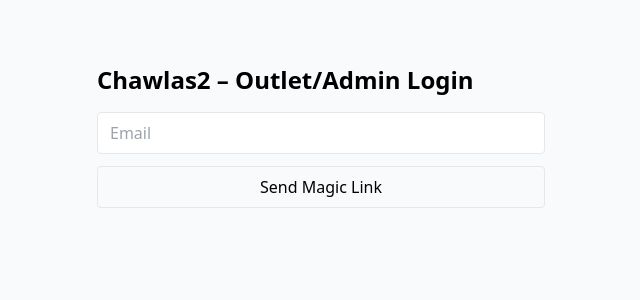
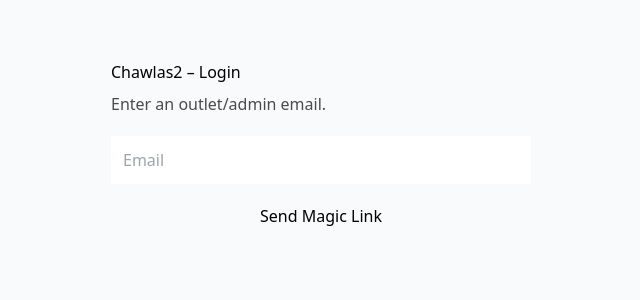
Before and after one commit to mjdigitalservices59/Chawlas-2-Loyalty-Program, a Next.js app: page / in a window 1280 px wide. Shown: the top 300 px of the page, without its empty margins (319-959 px from the left). Built offline with nearby package versions, Linux system fonts and the light colour scheme; no server answers.

Commit message:
Update page.tsx

```diff
--- a/app/page.tsx
+++ b/app/page.tsx
@@ -2,33 +2,50 @@
 import { useEffect, useState } from 'react';
 import { supabase } from '../lib/supabaseClient';
 
-export default function Home(){
-  const [dest, setDest] = useState<'login'|'admin'|'outlet'>('login');
-  const [email, setEmail] = useState(''); const [msg, setMsg] = useState('');
+export default function Home() {
+  const [session, setSession] = useState<any>(null);
+  const [email, setEmail] = useState('');
+  const [msg, setMsg] = useState('');
 
-  useEffect(()=>{
-    supabase.auth.getSession().then(async ({data})=>{
-      const s = data.session; if (!s) return;
-      const { data: prof } = await supabase.from('profiles').select('role').eq('user_id', s.user.id).maybeSingle();
-      setDest(prof?.role === 'admin' ? 'admin' : 'outlet');
+  useEffect(() => {
+    supabase.auth.getSession().then(({ data }) => {
+      setSession(data.session);
+      if (data.session) routeByRole(data.session);
     });
-  },[]);
+    const { data: sub } = supabase.auth.onAuthStateChange((_e, s) => {
+      setSession(s);
+      if (s) routeByRole(s);
+    });
+    return () => sub.subscription.unsubscribe();
+  }, []);
 
-  if (dest === 'admin'){ window.location.href = '/admin';  return null; }
-  if (dest === 'outlet'){ window.location.href = '/outlet'; return null; }
+  async function routeByRole(s: any) {
+    const { data, error } = await supabase
+      .from('profiles')
+      .select('role')
+      .eq('user_id', s.user.id)
+      .maybeSingle();
+    if (error) { setMsg(error.message); return; }
+    const role = data?.role || 'outlet';
+    window.location.href = role === 'admin' ? '/admin' : '/outlet';
+  }
 
-  async function login(){
+  async function login() {
     setMsg('');
-    const { error } = await supabase.auth.signInWithOtp({ email, options: { emailRedirectTo: window.location.origin }});
+    const { error } = await supabase.auth.signInWithOtp({
+      email,
+      options: { emailRedirectTo: window.location.origin }
+    });
     setMsg(error ? error.message : 'Magic link sent to email');
   }
 
   return (
-    <main className="max-w-md mx-auto mt-16 font-[system-ui]">
-      <h1 className="text-2xl font-bold mb-4">Chawlas2 – Outlet/Admin Login</h1>
-      <input className="w-full border rounded px-3 py-2 mb-3" placeholder="Email" value={email} onChange={e=>setEmail(e.target.value)} />
-      <button className="w-full border rounded px-3 py-2" onClick={login}>Send Magic Link</button>
-      <p className="mt-2 text-sm text-gray-600">{msg}</p>
+    <main style={{maxWidth:420, margin:'60px auto', fontFamily:'system-ui'}}>
+      <h1>Chawlas2 – Login</h1>
+      <p style={{opacity:.7, margin:'8px 0 12px'}}>Enter an outlet/admin email.</p>
+      <input value={email} onChange={e=>setEmail(e.target.value)} placeholder="Email" style={{width:'100%',padding:12,margin:'8px 0'}} />
+      <button onClick={login} style={{padding:12,width:'100%'}}>Send Magic Link</button>
+      <p style={{marginTop:8}}>{msg}</p>
     </main>
   );
 }
```
